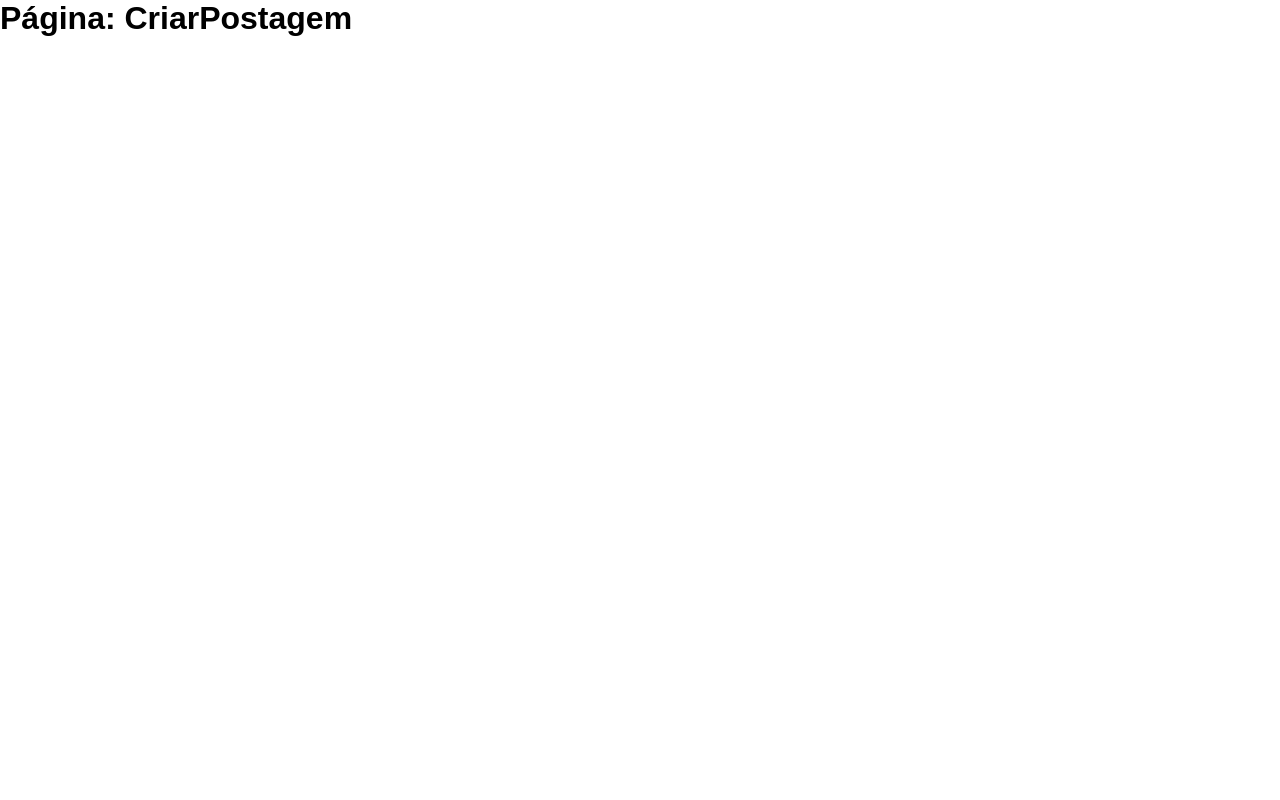
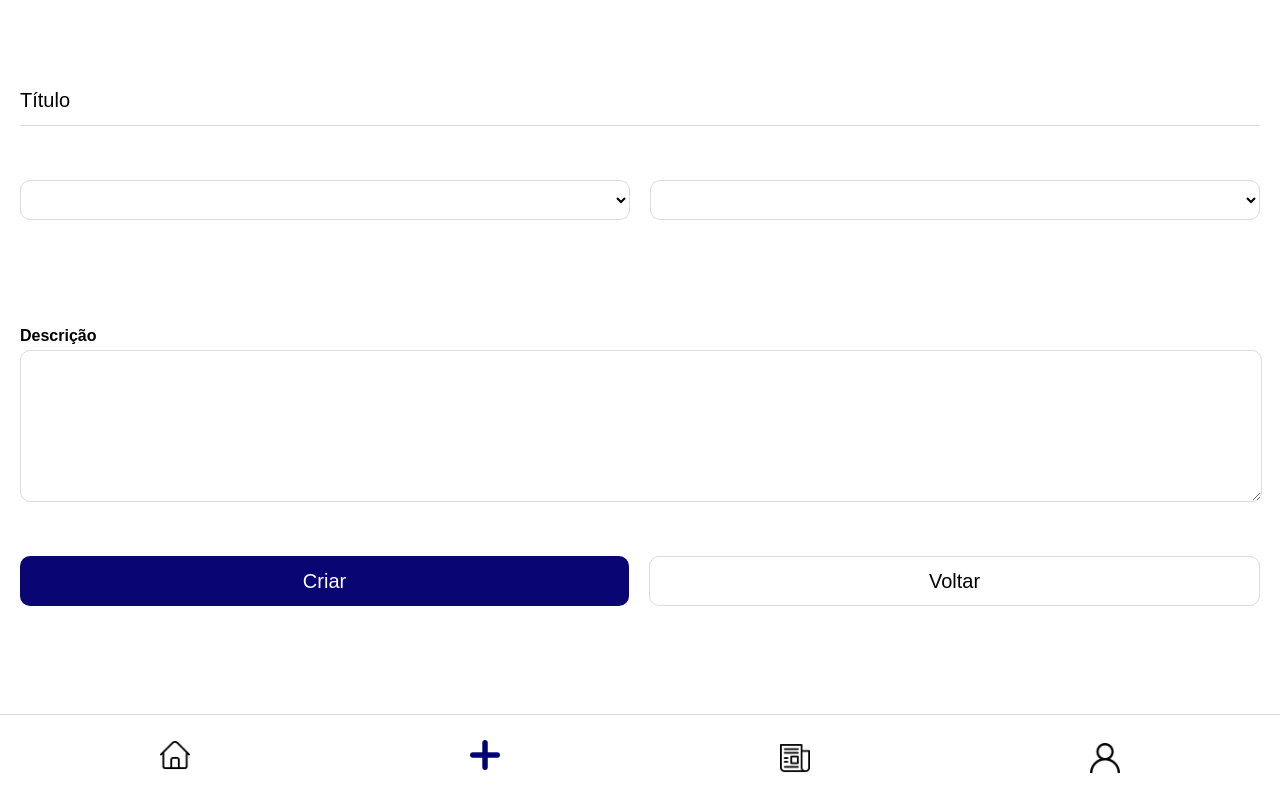
Before and after one commit to fga-eps-mds/2020.1-VC_Usuario-FrontEnd, a Vue app: page /criarpostagem in a window 1280 px wide. Built offline with nearby package versions, Linux system fonts and the light colour scheme.

Commit message:
#104 Criando estrutura html e criando style - Página Criar Postagem

```diff
--- a/src/views/CriarPostagem.vue
+++ b/src/views/CriarPostagem.vue
@@ -1,21 +1,158 @@
 <template>
+
     <Header/>
-    <div class="criarPostagem">
-        <h1>Página: CriarPostagem</h1>
+
+    <div class="divFormCriarPostagem">
+        <form action="" method="post">
+            <input class= "baseElemento inputText" type="text" placeholder="Título" v-model="tituloField">
+            <br><br><br>
+
+            <div class="baseElemento divSelectFields">
+                <select v-model="selected">
+                    <!-- <option disabled value="">Escolha um item</option>
+                    <option>A</option>
+                    <option>B</option>
+                    <option>C</option> -->
+                </select>
+
+                <select v-model="selected">
+                    <!-- <option disabled value="">Escolha um item</option>
+                    <option>A</option>
+                    <option>B</option>
+                    <option>C</option> -->
+                </select>
+                <!-- <span>Selecionado: {{ selected }}</span> -->
+            </div>
+            <br>
+
+            <div class="baseElemento divImageFields">
+            </div>
+            <br><br><br>
+
+            <h4>Descrição</h4>
+            <textarea class="baseElemento inputText inputTextArea" rows="5" cols="50" v-model="descricaoField"></textarea>
+            <br><br><br>
+
+            <div class="baseElemento divBotoes">
+                <input type="submit" value="Criar">
+                <input type='button' value='Voltar' onclick='history.go(-1)'/>
+            </div>
+        </form>
     </div>
+
+    <MenuBar/>
+
 </template>
 
 <script>
 
 import Header from '@/components/Header.vue'
+import MenuBar from '@/components/MenuBar.vue'
 export default {
     name: 'CriarPostagem',
     components: {
-    Header
+    Header,
+    MenuBar
   }
 }
 </script>
 
 <style scoped lang="scss">
 
+    .baseElemento{
+        height: 50px;
+        width: 100%;
+    }
+
+    .divFormCriarPostagem{
+        margin-top: 45px;
+
+        & form{
+            padding: 30px 20px 120px;
+
+            /* border: 1px solid black; */
+        }
+    }
+
+    .inputText{
+        box-shadow: 0 0 0 0;
+        border: 0 none;
+        outline: 0;
+        display: block;
+
+        padding: 0;
+
+        font-size: 20px;
+        border-bottom: 1px solid #DADDE0;
+    }
+
+    .inputText::placeholder {
+        font-size: 20px;
+        color: #000000;
+    }
+
+    .inputTextArea{
+        height: 150px;
+        margin-top: 5px;
+
+        font-size: 16px;
+        border-radius: 10px;
+        border: 1px solid #DADDE0;
+    }
+
+    .inputTextArea::placeholder {
+        font-size: 16px;
+        color: #000000;
+    }
+
+    .divSelectFields{
+        display: flex;
+
+        height: 40px;
+
+        /* border: 1px solid red; */
+
+        & select{
+            flex: 1;
+
+            border-radius: 10px;
+            background-color: #ffffff;
+            border: 1px solid #DADDE0;
+        }
+
+        select:first-child{
+            margin-right: 20px;
+        }
+    }
+
+    .divImageFields{
+        height: 35px;
+
+        /* border: 1px solid green; */
+    }
+
+    .divBotoes{
+        display: flex;
+
+        /* border: 1px solid blue; */
+
+        & input{
+            flex: 1;
+
+            font-size: 20px;
+            border-radius: 10px;
+        }
+
+        input:first-child{
+            margin-right: 20px;
+
+            color: #ffffff;
+            background-color: #090673;
+        }
+
+        input:last-child{
+            background-color: #ffffff;
+            border: 1px solid #DADDE0;
+        }
+    }
 </style>
```
